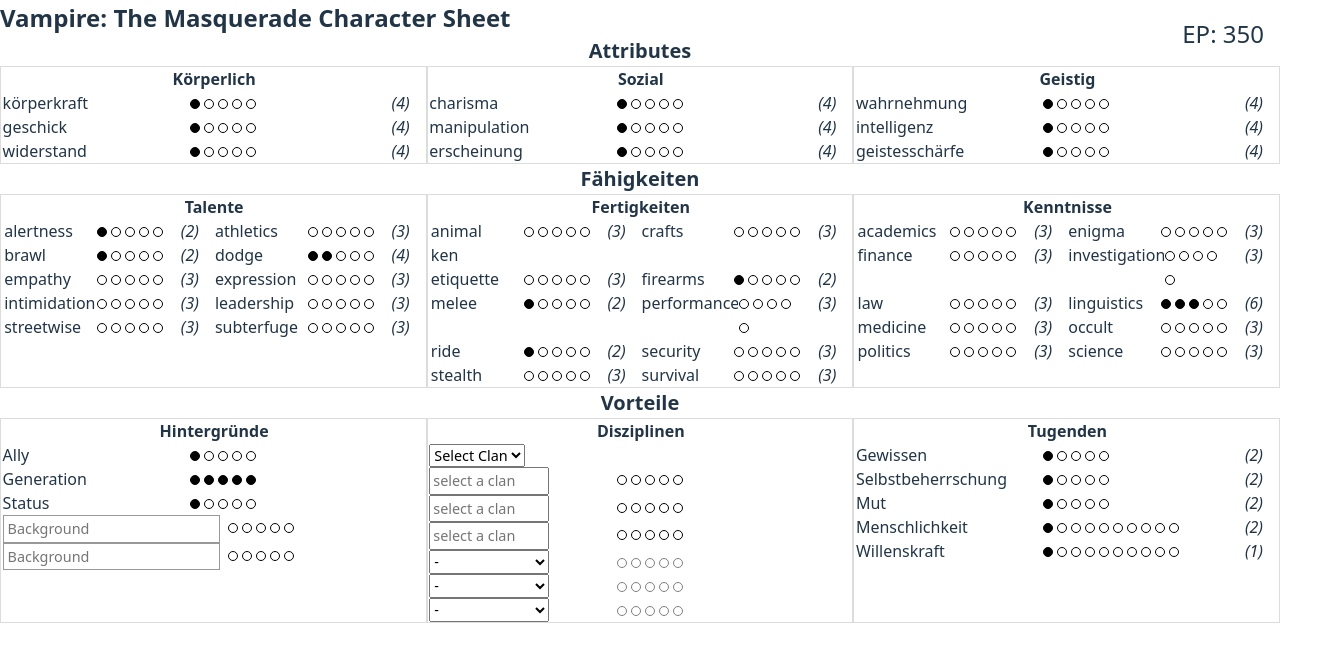
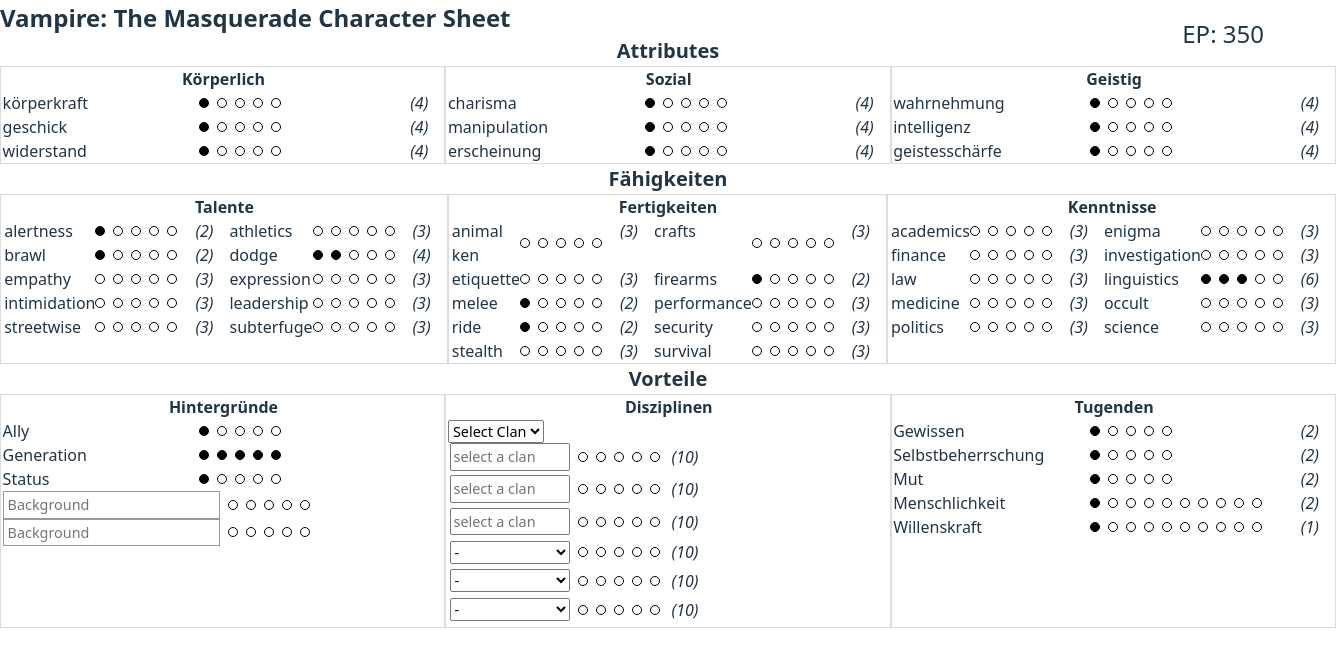
Before and after one commit to bschlademann/victorian-age-vampire-character-sheet, a React (Vite) app: page / in a window 1280 px wide. Shown: the top 666 px of the page, 1336 px wide, since content can reach past the window. Built offline with nearby package versions, Linux system fonts and the light colour scheme.

Commit message:
refactor: consolidate discipline rendering and improve layout

```diff
--- a/src/App.tsx
+++ b/src/App.tsx
@@ -285,61 +285,27 @@
               <h3>Disziplinen</h3>
               <div className="disciplines-container">
                 <ClanSelector onClanSelect={handleClanSelect} />
-                {/* First three disciplines (clan disciplines) */}
-                {Array.from({ length: 3 }).map((_, i) => (
-                  <div className="trait-row" key={`Discipline_${i}`}>
-                    <input
-                      type="text"
-                      value={traits[`Discipline_${i}_name`] as string}
-                      readOnly
-                      placeholder="select a clan"
-                      className="discipline-select"
-                    />
-                    <div className="dots-container">
-                      {Array.from({ length: 5 }).map((_, dotIndex) => (
-                        <span
-                          key={dotIndex}
-                          className={`dot ${
-                            dotIndex < (traits[`Discipline_${i}`] as number)
-                              ? "filled"
-                              : ""
-                          }`}
-                          onClick={() =>
-                            handleChange(
-                              `Discipline_${i}`,
-                              dotIndex + 1,
-                              "disziplinenClan"
-                            )
-                          }
-                          onMouseEnter={() =>
-                            handleDotHover(
-                              traits[`Discipline_${i}_name`] as string,
-                              dotIndex + 1
-                            )
-                          }
-                          onMouseLeave={handleDotHoverLeave}
-                        />
-                      ))}
-                    </div>
-                  </div>
-                ))}
+                {/* All six disciplines */}
+                {Array.from({ length: 6 }).map((_, i) => {
+                  const isClanDiscipline = i < 3;
+                  const disciplineName = traits[`Discipline_${i}_name`] as string;
+                  const currentLevel = traits[`Discipline_${i}`] as number;
+                  const isClan = traits[`Discipline_${i}_isClan`] as boolean;
 
-                {/* Last three disciplines (custom disciplines) */}
-                {Array.from({ length: 3 }).map((_, i) => {
-                  const index = i + 3;
                   return (
                     <DisciplineRow
-                      key={`Discipline_${index}`}
-                      index={index}
-                      disciplineName={traits[`Discipline_${index}_name`] as string}
-                      currentLevel={traits[`Discipline_${index}`] as number}
-                      isClan={traits[`Discipline_${index}_isClan`] as boolean}
+                      key={`Discipline_${i}`}
+                      index={i}
+                      disciplineName={disciplineName}
+                      currentLevel={currentLevel}
+                      isClan={isClan}
                       ep={ep}
                       handleChange={handleChange}
-                      handleNameChange={handleNameChange}
-                      handleClanToggle={handleClanToggle}
+                      handleNameChange={isClanDiscipline ? undefined : handleNameChange}
+                      handleClanToggle={isClanDiscipline ? undefined : handleClanToggle}
                       handleDotHover={handleDotHover}
                       handleDotHoverLeave={handleDotHoverLeave}
+                      isReadOnly={isClanDiscipline}
                     />
                   );
                 })}
--- a/src/components/DisciplineRow.tsx
+++ b/src/components/DisciplineRow.tsx
@@ -12,83 +12,77 @@
     newLevel: number,
     costCategory: string | null
   ) => void;
-  handleNameChange: (key: string, newValue: string) => void;
-  handleClanToggle: (disciplineKey: string) => void;
+  handleNameChange?: (key: string, newValue: string) => void;
+  handleClanToggle?: (disciplineKey: string) => void;
   handleDotHover: (discipline: string, level: number) => void;
   handleDotHoverLeave: () => void;
+  isReadOnly?: boolean;
 }
 
 export const DisciplineRow: React.FC<DisciplineRowProps> = ({
   index,
   disciplineName,
   currentLevel,
+  isClan,
+  ep,
   handleChange,
   handleNameChange,
+  handleClanToggle,
   handleDotHover,
   handleDotHoverLeave,
+  isReadOnly = false,
 }) => {
-  const costCategory = index < 3 ? "disziplinenClan" : "disziplinNonClan";
-  const disciplineSelected = Boolean(disciplineName);
-
-  const dots = [];
-  for (let i = 1; i <= 5; i++) {
-    const filled = i <= currentLevel;
-    dots.push(
-      <span
-        key={i}
-        className={`dot${disciplineSelected ? "" : " disabled-dot"}`}
-        onClick={
-          disciplineSelected
-            ? () => {
-                if (currentLevel === 1 && i === 1 && filled) {
-                  handleChange(`Discipline_${index}`, 0, costCategory);
-                } else {
-                  handleChange(`Discipline_${index}`, i, costCategory);
-                }
-              }
-            : undefined
-        }
-        onMouseEnter={
-          disciplineSelected && disciplineHighlights[disciplineName]
-            ? () => handleDotHover(disciplineName, i)
-            : undefined
-        }
-        onMouseLeave={
-          disciplineSelected && disciplineHighlights[disciplineName]
-            ? handleDotHoverLeave
-            : undefined
-        }
-        style={{
-          backgroundColor: filled ? "#000" : "#fff",
-          color: filled ? "#fff" : "#000",
-          cursor: disciplineSelected ? "pointer" : "not-allowed",
-        }}
-      />
-    );
-  }
-
-  const nextCost =
-    disciplineSelected && currentLevel < 5
-      ? costMapping[costCategory][currentLevel + 1]
-      : null;
+  const costCategory = isClan ? "disziplinenClan" : "disziplinNonClan";
+  const nextCost = currentLevel < 5 ? costMapping[costCategory][currentLevel + 1] : null;
 
   return (
+    <div className="disciplines-row">
       <div className="trait-row">
+        {isReadOnly ? (
+          <input
+            type="text"
+            value={disciplineName}
+            readOnly
+            placeholder="select a clan"
+            className="discipline-select"
+          />
+        ) : (
           <select
             value={disciplineName}
-        onChange={(e) =>
-          handleNameChange(`Discipline_${index}_name`, e.target.value)
-        }
+            onChange={(e) => handleNameChange?.(`Discipline_${index}_name`, e.target.value)}
             className="discipline-select"
-
           >
             <option value="">-</option>
             {allDisciplines.map((discipline) => (
-          <option key={`discipline-${discipline}`}>{discipline}</option>
+              <option key={discipline} value={discipline}>
+                {discipline}
+              </option>
             ))}
           </select>
-      <div className="dots-container">{dots}</div>
-      {nextCost !== null && <span className="dot-cost"> ({nextCost})</span>}
+        )}
+        <div className="dots-container">
+          {Array.from({ length: 5 }).map((_, dotIndex) => (
+            <span
+              key={dotIndex}
+              className="dot"
+              style={{
+                backgroundColor: dotIndex < currentLevel ? "#000" : "#fff",
+                color: dotIndex < currentLevel ? "#fff" : "#000",
+              }}
+              onClick={() => {
+                if (currentLevel === 1 && dotIndex === 0) {
+                  handleChange(`Discipline_${index}`, 0, costCategory);
+                } else {
+                  handleChange(`Discipline_${index}`, dotIndex + 1, costCategory);
+                }
+              }}
+              onMouseEnter={() => handleDotHover(disciplineName, dotIndex + 1)}
+              onMouseLeave={handleDotHoverLeave}
+            />
+          ))}
+        </div>
+        {nextCost !== null && <span className="dot-cost">({nextCost})</span>}
+      </div>
     </div>
   );
 };
--- a/src/styles/App.css
+++ b/src/styles/App.css
@@ -49,10 +49,12 @@
 }
 
 .disciplines-row {
-
   .trait-row {
-    grid-template-columns: 6.5rem 4.5rem 3rem;
+    display: flex;
+    align-items: center;
     gap: 0.5rem;
+    margin-bottom: 0.3rem;
+    padding-left: 0.1rem;
   }
 }
 
@@ -99,7 +101,13 @@
 }
 
 .discipline-select {
-  min-width: 100px;
+  width: 120px;
+  min-width: 120px;
   max-width: 120px;
-  margin-right: 0.5rem;
 }
+
+.dots-container {
+  display: flex;
+  align-items: center;
+  gap: 4px;
+}
```
Lines whose indentation alone changed are shown as unchanged.
